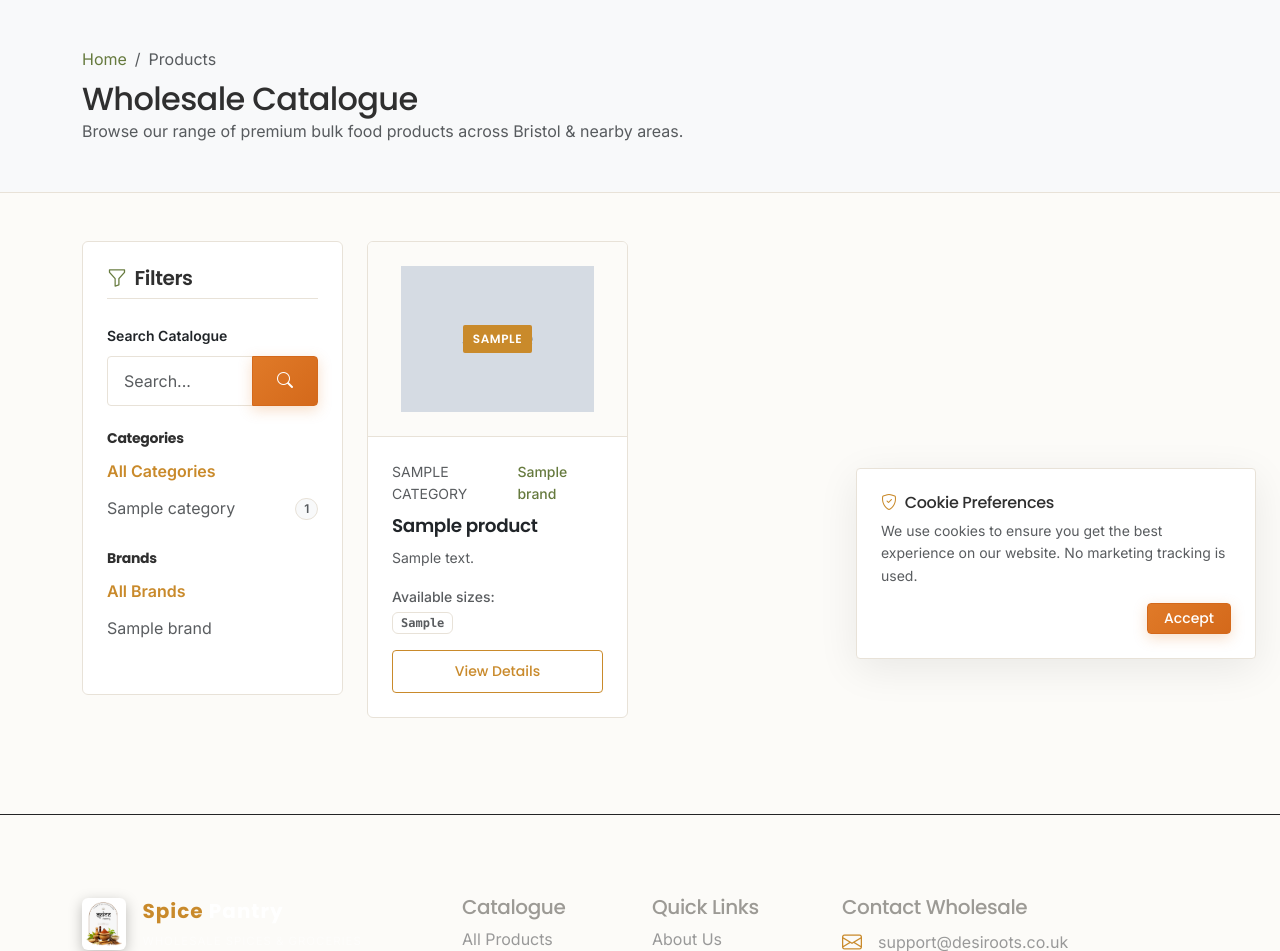
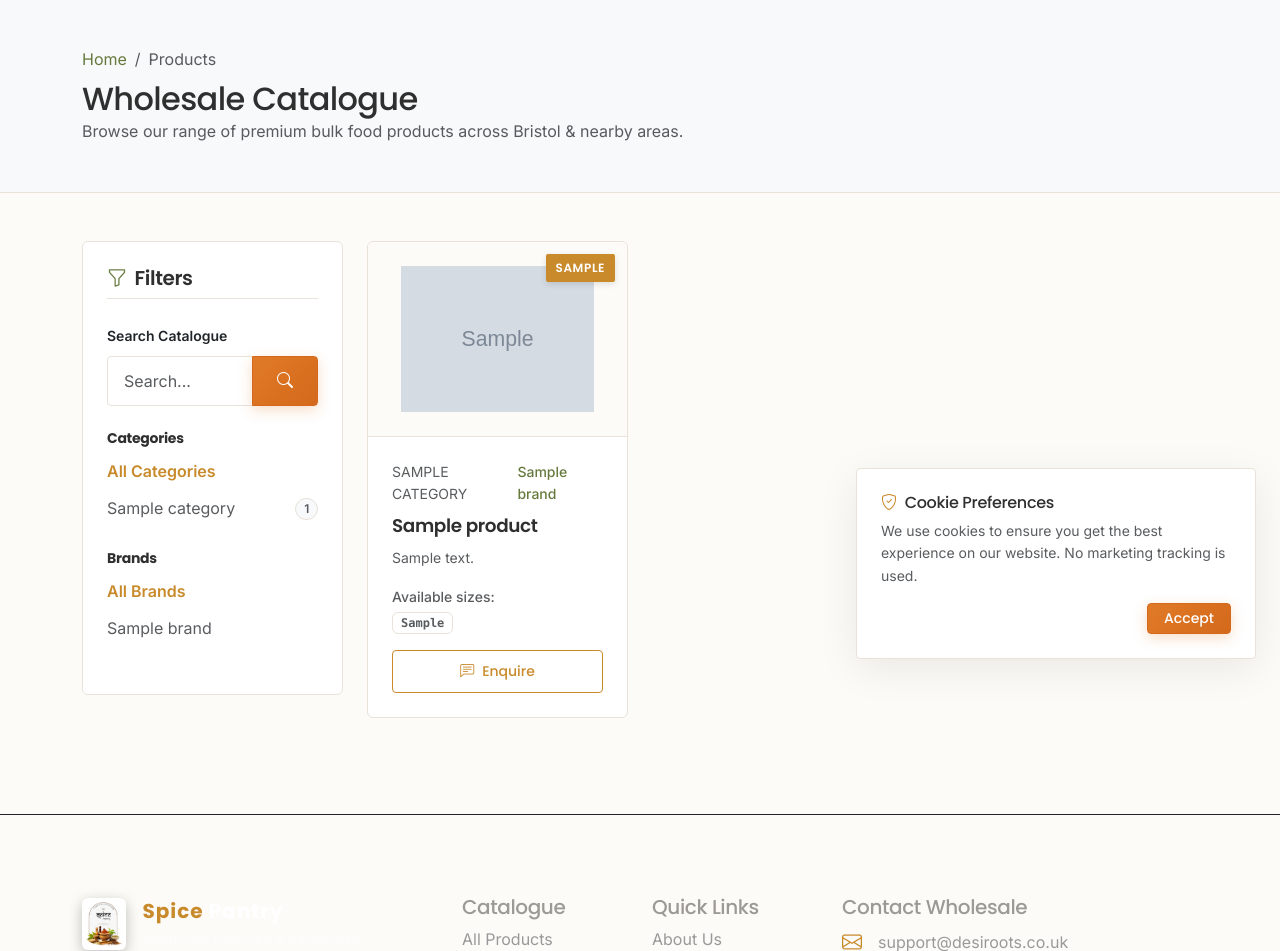
Before and after one commit to rinkalpatel776-cpu/Desi-Roots, a Django app: page /products/ in a window 1280 px wide. Shown: the part 117-1068 px from the top of the page. Run offline with Django 5.2, Linux system fonts and the light colour scheme; data comes from the database, SQL or seed files in the repository; tables that the repository leaves empty hold one stand-in row (values such as "Sample post"); grey boxes marked "Sample" are stand-in pictures.

Commit message:
Replace "View Details" with an Enquire button and pin badges top-right
- Product cards (catalogue list, home featured products, related
  products) now have an Enquire button that opens /contact/ with the
  product pre-filled in the message.
- The card image and product name link to the product page, so detail
  pages stay reachable.
- Badges used top-2/start-2, which are not Bootstrap classes, so they
  sat centred over the photo; new .sp-card-badge pins them 12px from
  the top-right corner.
- Visible focus outline on the new card links; stylesheet version 2.6.
- Test for the card's Enquire link, product links and badge class.

Co-Authored-By: Claude Opus 5.5 <noreply@anthropic.com>

```diff
--- a/static/css/style.css
+++ b/static/css/style.css
@@ -239,6 +239,36 @@ a:hover {
   border-radius: 2px;
   background-color: var(--sp-saffron);
   color: #ffffff;
+}
+
+/* Badge pinned to the top-right corner of a product card's image */
+.sp-card-badge {
+  position: absolute;
+  top: 12px;
+  right: 12px;
+  z-index: 2;
+  box-shadow: 0 2px 6px rgba(0, 0, 0, 0.12);
+}
+
+/* Product card image and title link to the product page */
+.sp-card-img-link {
+  display: flex;
+  align-items: center;
+  justify-content: center;
+  width: 100%;
+  height: 100%;
+}
+.sp-card-title-link {
+  color: var(--sp-text);
+  text-decoration: none;
+}
+.sp-card-title-link:hover {
+  color: var(--sp-saffron);
+}
+.sp-card-img-link:focus-visible,
+.sp-card-title-link:focus-visible {
+  outline: 2px solid var(--sp-saffron);
+  outline-offset: 2px;
 }
 
 .sp-badge-secondary {
--- a/templates/base.html
+++ b/templates/base.html
@@ -42,7 +42,7 @@
   <link href="https://cdn.jsdelivr.net/npm/bootstrap-icons@1.11.3/font/bootstrap-icons.min.css" rel="stylesheet">
 
   <!-- Custom Stylesheet with cache bust -->
-  <link href="{% static 'css/style.css' %}?v=2.5" rel="stylesheet">
+  <link href="{% static 'css/style.css' %}?v=2.6" rel="stylesheet">
 
   <!-- Favicon -->
   <link rel="icon" type="image/png" href="{% static 'images/favicon.png' %}">
--- a/templates/catalogue/product_detail.html
+++ b/templates/catalogue/product_detail.html
@@ -217,6 +217,7 @@
           <div class="card h-100 d-flex flex-column">
             <!-- Image -->
             <div class="card-img-top-wrapper position-relative" style="height: 160px; padding: 12px;">
+              <a href="/products/{{ rel.slug }}/" class="sp-card-img-link" aria-label="{{ rel.name }}">
               {% with rel.images.first as r_img %}
                 {% if r_img %}
                   <img src="{% if r_img.thumbnail %}{{ r_img.thumbnail.url }}{% else %}{{ r_img.image.url }}{% endif %}" alt="{{ r_img.alt_text|default:rel.name }}" class="img-fluid" style="max-height: 140px;">
@@ -224,15 +225,16 @@
                   {% include 'partials/product_placeholder.html' with name=rel.name %}
                 {% endif %}
               {% endwith %}
+              </a>
             </div>
 
             <!-- Body -->
             <div class="card-body p-3 d-flex flex-column justify-content-between flex-grow-1">
               <div>
                 <span class="text-muted small text-uppercase" style="font-size: 0.75rem;">{{ rel.category.name }}</span>
-                <h6 class="card-title text-dark fw-semibold mb-2" style="font-size: 0.95rem;">{{ rel.name }}</h6>
+                <h6 class="card-title fw-semibold mb-2" style="font-size: 0.95rem;"><a href="/products/{{ rel.slug }}/" class="sp-card-title-link">{{ rel.name }}</a></h6>
               </div>
-              <a href="/products/{{ rel.slug }}/" class="btn btn-outline-primary btn-sm w-100 mt-2 py-1" style="font-size: 0.8rem;">View Details</a>
+              <a href="/contact/?product_id={{ rel.id }}" class="btn btn-outline-primary btn-sm w-100 mt-2 py-1" style="font-size: 0.8rem;"><i class="bi bi-chat-left-text me-1" aria-hidden="true"></i>Enquire</a>
             </div>
           </div>
         </div>
--- a/templates/catalogue/product_list.html
+++ b/templates/catalogue/product_list.html
@@ -109,9 +109,10 @@
               <!-- Image Wrapper -->
               <div class="card-img-top-wrapper position-relative">
                 {% if product.badge %}
-                  <span class="sp-badge position-absolute top-2 start-2" style="z-index: 10;">{{ product.badge }}</span>
+                  <span class="sp-badge sp-card-badge">{{ product.badge }}</span>
                 {% endif %}
 
+                <a href="/products/{{ product.slug }}/" class="sp-card-img-link" aria-label="{{ product.name }}">
                  {% with product.images.first as img %}
                   {% if img %}
                     <img src="{% if img.thumbnail %}{{ img.thumbnail.url }}{% else %}{{ img.image.url }}{% endif %}" alt="{{ img.alt_text|default:product.name }}" width="300" height="225" loading="lazy">
@@ -119,6 +120,7 @@
                     {% include 'partials/product_placeholder.html' with name=product.name %}
                   {% endif %}
                 {% endwith %}
+                </a>
               </div>
 
               <!-- Content -->
@@ -130,7 +132,7 @@
                     <span class="text-olive small fw-medium">{{ product.brand.name }}</span>
                     {% endif %}
                   </div>
-                  <h5 class="card-title text-dark fw-semibold mb-2">{{ product.name }}</h5>
+                  <h5 class="card-title fw-semibold mb-2"><a href="/products/{{ product.slug }}/" class="sp-card-title-link">{{ product.name }}</a></h5>
                   <p class="text-muted small mb-3">{{ product.description|truncatechars:85 }}</p>
                 </div>
 
@@ -147,7 +149,7 @@
                     </div>
                   </div>
 
-                  <a href="/products/{{ product.slug }}/" class="btn btn-outline-primary btn-sm w-100">View Details</a>
+                  <a href="/contact/?product_id={{ product.id }}" class="btn btn-outline-primary btn-sm w-100"><i class="bi bi-chat-left-text me-2" aria-hidden="true"></i>Enquire</a>
                 </div>
               </div>
             </div>
```
Also changed, not shown: catalogue/tests.py (+12 -0 lines), templates/pages/home.html (+5 -3 lines).
